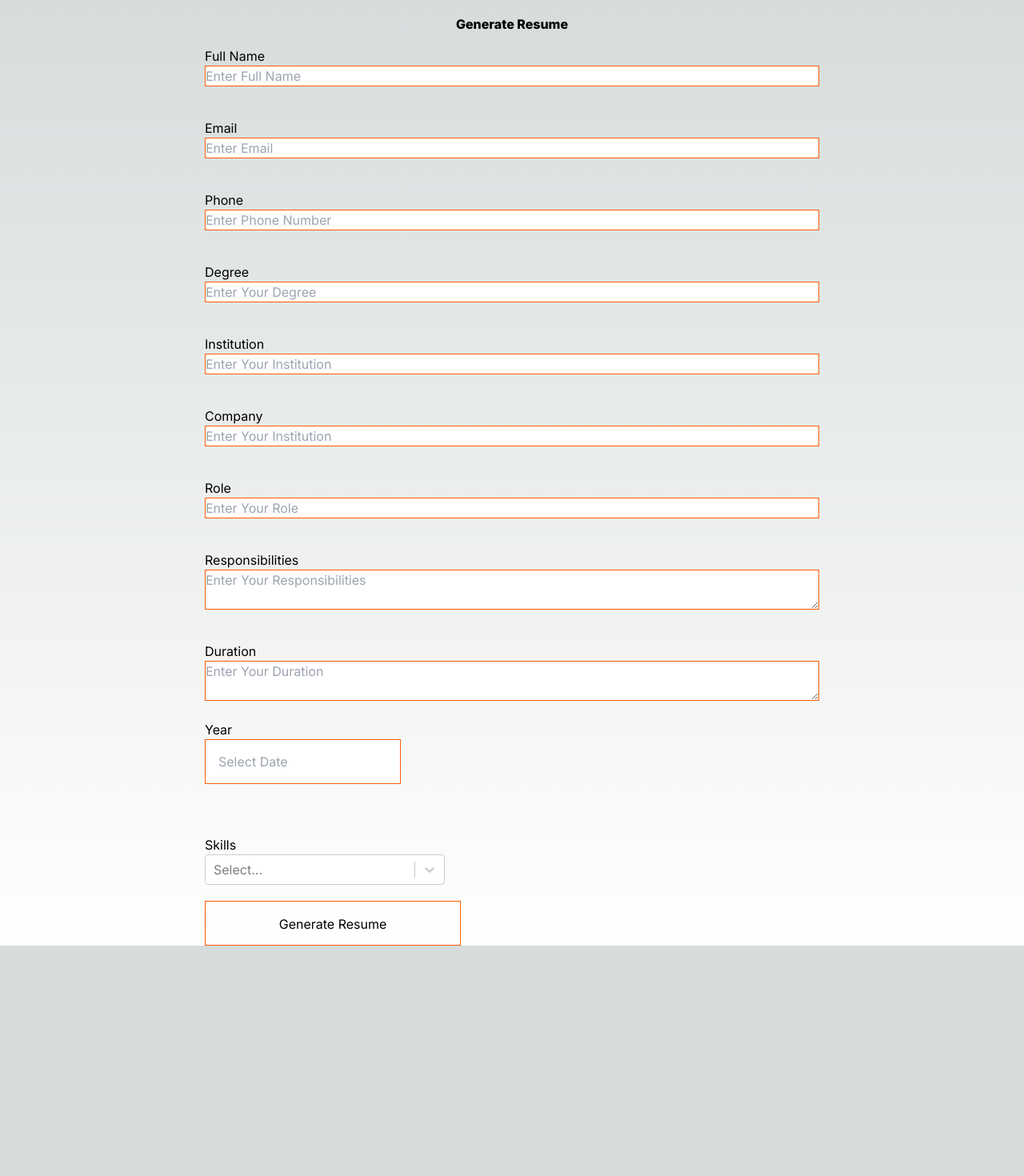
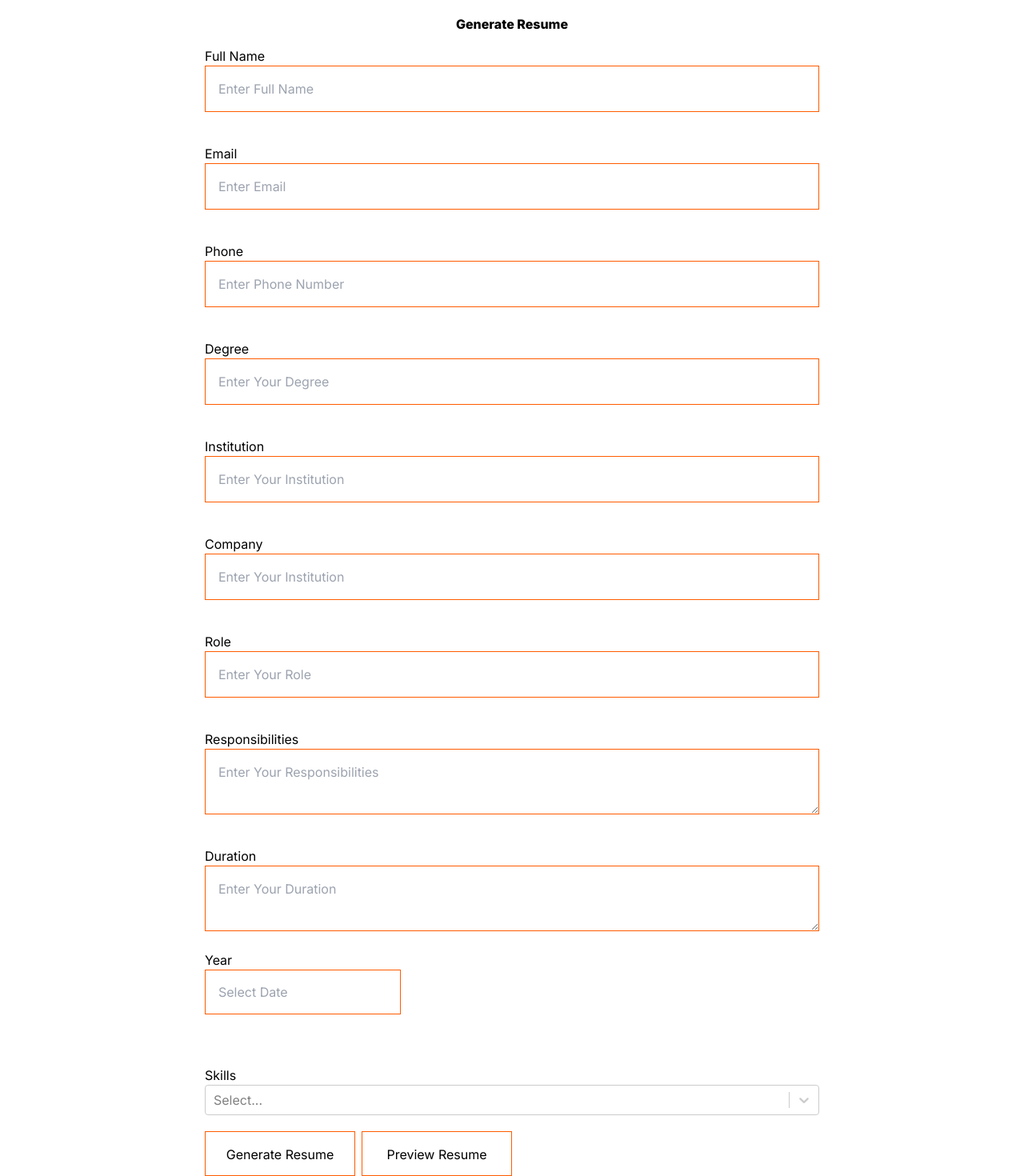
Before and after one commit to Ali-Raza995/code-jam2.0, a Next.js app: page /resume-form in a window 1280 px wide. Shown: the part 22-1492 px from the top of the page at 80% size. Before the commit the page ends 1204 px from the top, so only its background shows below. Built offline with nearby package versions, Linux system fonts and the light colour scheme.

Commit message:
fix build issue

```diff
--- a/package.json
+++ b/package.json
@@ -10,6 +10,7 @@
   },
   "dependencies": {
     "@reduxjs/toolkit": "^2.2.1",
+    "formik": "^2.4.5",
     "jspdf": "^2.5.1",
     "next": "14.1.3",
     "react": "^18",
@@ -27,6 +28,7 @@
   "devDependencies": {
     "@types/node": "^20",
     "@types/react": "^18",
+    "@types/react-datepicker": "^6.0.3",
     "@types/react-dom": "^18",
     "autoprefixer": "^10.0.1",
     "postcss": "^8",
--- a/src/app/(home)/page.tsx
+++ b/src/app/(home)/page.tsx
@@ -1,21 +1,12 @@
 "use client";
-
-import SkillsSelect from "@/components/react-select";
-import { getUserData } from "@/store/slices/user-slice";
-import { useEffect } from "react";
-
-import { useDispatch } from "react-redux";
 import Header from "@/components/common/header";
 import HeroSection from "@/components/home/hero-section";
-import Image from "next/image";
 
 export default function Home() {
   return (
-    <main className="flex min-h-screen flex-col items-center justify-between p-24">
-      <>
-        <Header />
-        <HeroSection />
-      </>
-    </main>
+    <>
+      <Header />
+      <HeroSection />
+    </>
   );
 }
--- a/src/app/globals.css
+++ b/src/app/globals.css
@@ -2,7 +2,7 @@
 @tailwind components;
 @tailwind utilities;
 
-:root {
+/* :root {
   --foreground-rgb: 0, 0, 0;
   --background-start-rgb: 214, 219, 220;
   --background-end-rgb: 255, 255, 255;
@@ -35,4 +35,4 @@ body {
 .css-13cymwt-control {
   width: 300px;
 
-}
+} */
--- a/src/components/home/hero-section.tsx
+++ b/src/components/home/hero-section.tsx
@@ -4,6 +4,7 @@ import React, { useState } from "react";
 import heroImage from "/public/images/Resume_Sample1.png";
 
 import PreviewVersion from "../shared/preview-version";
+import Link from "next/link";
 
 const HeroSection = () => {
   const [showPreview, setShowPreview] = useState(false);
@@ -31,13 +32,8 @@ const HeroSection = () => {
             Build a resume thats piques the interest of recruiters and gets you
             hired. It’s fast and easy to use.
           </p>
-          <div>
-            <button
-              onClick={handleClick}
-              className="bg-[#FF5C00] text-white w-60 rounded-full py-3"
-            >
-              Build Your Resume
-            </button>
+          <div className="bg-[#FF5C00] text-white w-60 rounded-full py-3 text-center">
+            <Link href={"/resume-form"}>Build Your Resume</Link>
           </div>
         </div>
         {/* iamge section */}
--- a/src/components/react-select.tsx
+++ b/src/components/react-select.tsx
@@ -1,9 +1,9 @@
-import React, { useState } from "react";
+import React from "react";
 
 import CreatableSelect from "react-select/creatable";
 import { colourOptions } from "@/data/data-select";
 
-const SkillsSelect = ({ onChange, name, value, setVal }: any) => {
+const SkillsSelect = ({ name, value, setVal }: any) => {
   return (
     <div>
       <CreatableSelect
--- a/src/components/resume-form/resume-form.tsx
+++ b/src/components/resume-form/resume-form.tsx
@@ -11,6 +11,7 @@ import SkillsSelect from "../react-select";
 import { useState } from "react";
 import { useDispatch } from "react-redux";
 import { getUserData } from "@/store/slices/user-slice";
+import PreviewVersion from "../shared/preview-version";
 
 const resumeDeatailsSchema = Yup.object({
   fullName: Yup.string().required("Please Enter FullName"),
@@ -43,6 +44,7 @@ const ResumeForm = () => {
   const dispatch = useDispatch();
   const router = useRouter();
   const [val, setVal] = useState([]);
+  const [showPreview, setShowPreview] = useState(false);
 
   const {
     values,
@@ -75,8 +77,15 @@ const ResumeForm = () => {
     }
   };
 
+  const handleClick = () => {
+    setShowPreview(!showPreview);
+    // doc.text("Hello world!", 10, 10);
+    // doc.save("a4.pdf");
+  };
+
   return (
     <div>
+      {showPreview && <PreviewVersion handleFunc={handleClick} />}
       <div
         className={`relative w-full flex flex-col justify-center items-center mt-10`}
       >
@@ -91,7 +100,7 @@ const ResumeForm = () => {
               value={values.fullName}
               onChange={handleChange}
               onBlur={handleBlur}
-              className="border border-[#ff5c00] text-black"
+              className="border p-4 border-[#ff5c00] text-black"
             />
             <div className="h-6">
               {errors.fullName && touched.fullName ? (
@@ -110,7 +119,7 @@ const ResumeForm = () => {
               value={values.email}
               onChange={handleChange}
               onBlur={handleBlur}
-              className="border border-[#ff5c00] text-black"
+              className="border p-4 border-[#ff5c00] text-black"
             />
             <div className="h-6">
               {errors.email && touched.email ? (
@@ -129,7 +138,7 @@ const ResumeForm = () => {
               value={values.phone}
               onChange={handleChange}
               onBlur={handleBlur}
-              className="border border-[#ff5c00] text-black"
+              className="border p-4 border-[#ff5c00] text-black"
             />
             <div className="h-6">
               {errors.phone && touched.phone ? (
@@ -148,7 +157,7 @@ const ResumeForm = () => {
               value={values.degree}
               onChange={handleChange}
               onBlur={handleBlur}
-              className="border border-[#ff5c00] text-black"
+              className="border p-4 border-[#ff5c00] text-black"
             />
             <div className="h-6">
               {errors.degree && touched.degree ? (
@@ -168,7 +177,7 @@ const ResumeForm = () => {
               value={values.institution}
               onChange={handleChange}
               onBlur={handleBlur}
-              className="border border-[#ff5c00] text-black"
+              className="border p-4 border-[#ff5c00] text-black"
             />
             <div className="h-6">
               {errors.institution && touched.institution ? (
@@ -187,7 +196,7 @@ const ResumeForm = () => {
               value={values.company}
               onChange={handleChange}
               onBlur={handleBlur}
-              className="border border-[#ff5c00] text-black"
+              className="border p-4 border-[#ff5c00] text-black"
             />
             <div className="h-6">
               {errors.company && touched.company ? (
@@ -206,7 +215,7 @@ const ResumeForm = () => {
               value={values.role}
               onChange={handleChange}
               onBlur={handleBlur}
-              className="border border-[#ff5c00] text-black"
+              className="border p-4 border-[#ff5c00] text-black"
             />
             <div className="h-6">
               {errors.role && touched.role ? (
@@ -224,7 +233,7 @@ const ResumeForm = () => {
               value={values.responsibilities}
               onChange={handleChange}
               onBlur={handleBlur}
-              className="border border-[#ff5c00] text-black"
+              className="border p-4 border-[#ff5c00] text-black"
             />
             <div className="h-6">
               {errors.responsibilities && touched.responsibilities ? (
@@ -242,7 +251,7 @@ const ResumeForm = () => {
               value={values.duration}
               onChange={handleChange}
               onBlur={handleBlur}
-              className="border border-[#ff5c00] text-black"
+              className="border p-4 border-[#ff5c00] text-black"
             />
             <div className="h-6">
               {errors.duration && touched.duration ? (
@@ -257,7 +266,7 @@ const ResumeForm = () => {
             <div className="mb-5 max-sm:mt-[3rem] flex flex-col">
               <p className="text-black">Year</p>
               <DatePicker
-                className="h-14 w-full p-4 outline-none border border-[#ff5c00] text-black"
+                className="h-14 w-full p-4 outline-none border p-4 border-[#ff5c00] text-black"
                 selected={values.year ? new Date(values.year) : null}
                 placeholderText="Select Date"
                 showYearPicker
@@ -312,13 +321,16 @@ const ResumeForm = () => {
           </div>
           <div className="mt-5">
             <label htmlFor="Skills">Skills</label>
-            <SkillsSelect onChange={onchange} name="skills" setVal={setVal} />
+            <SkillsSelect name="skills" setVal={setVal} />
           </div>
 
-          <div className="mt-5 max-w-[20rem]">
-            <button className="h-14 w-full p-4 outline-none border border-[#ff5c00] text-black">
+          <div className="mt-5 max-w-[24rem] flex gap-2">
+            <button className="h-14 w-full outline-none border p-4 border-[#ff5c00] text-black">
               Generate Resume
             </button>
+            <div className="h-14 w-full cursor-pointer text-center outline-none border p-4 border-[#ff5c00] text-black">
+              Preview Resume
+            </div>
           </div>
         </form>
       </div>
```
Also changed, not shown: 1 other file (tests, documents, lock files or other folders).
